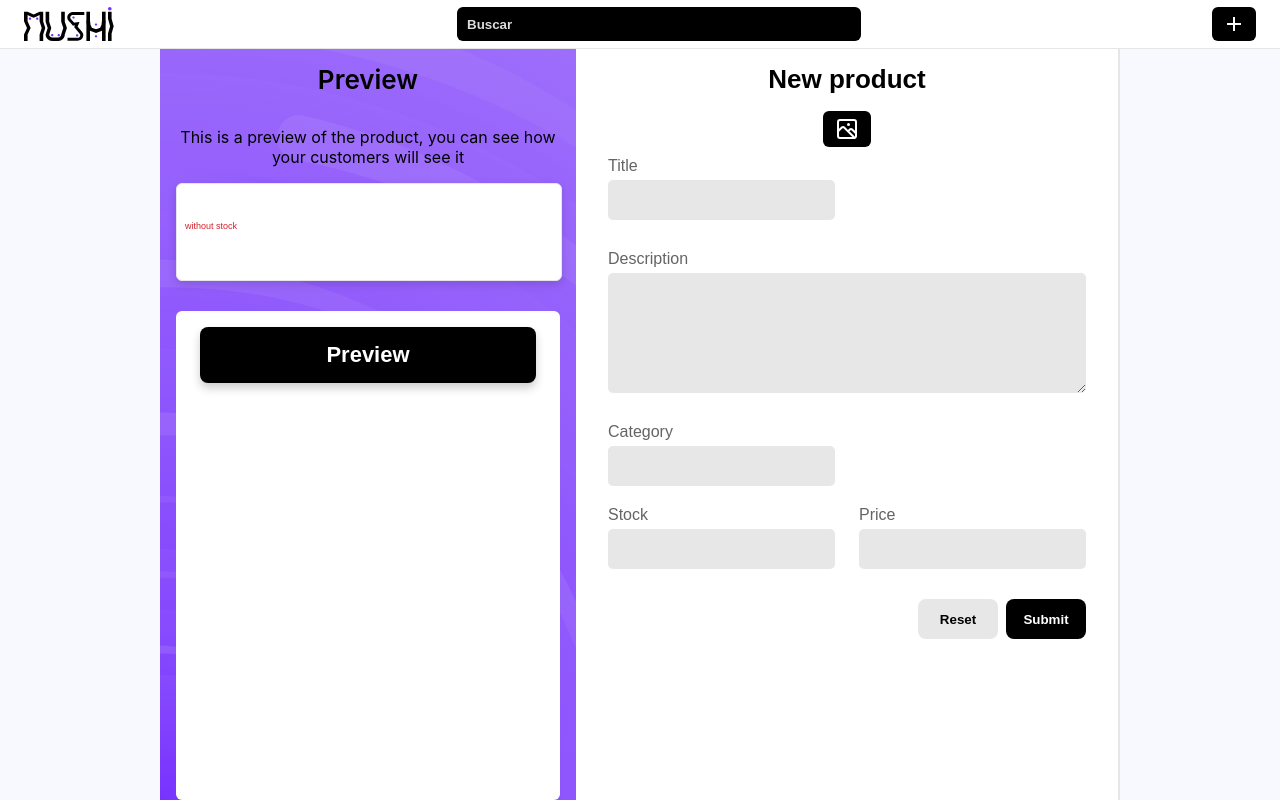
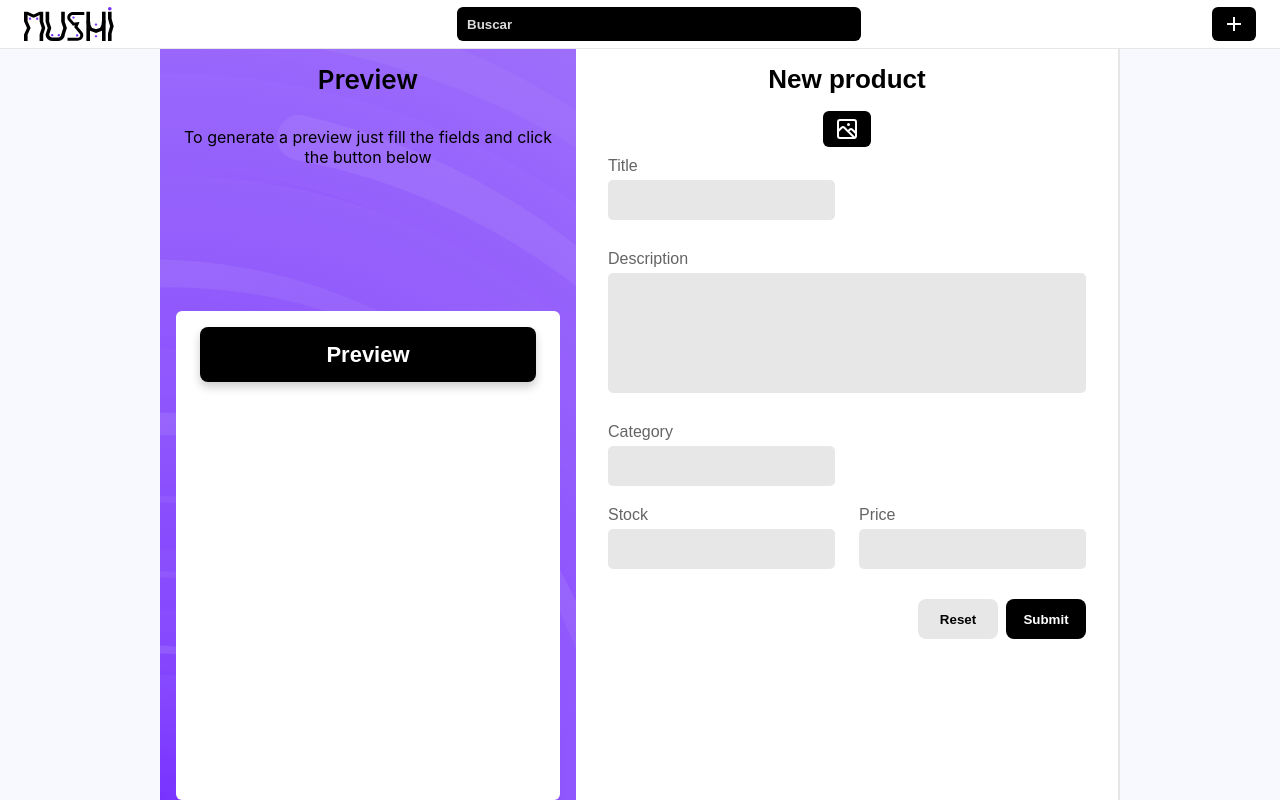
Before and after one commit to aithonai/Mushi, a React (Create React App) app in the folder app/: page /new in a window 1280 px wide. Built offline with nearby package versions, Linux system fonts and the light colour scheme.

Commit message:
Card preview finished

```diff
--- a/app/src/components/Card.jsx
+++ b/app/src/components/Card.jsx
@@ -4,9 +4,7 @@ export default function Card({ thumbnail, image, name, description, stock }) {
   return (
     <div className="card">
       <div className="image">
-        {
-          image && <img src={thumbnail ? thumbnail : image} alt={name} />
-        }
+        {thumbnail && <img src={thumbnail || thumbnail[0]} alt={name} />}
       </div>
       <div className="information">
         <a href="#__" className="title">
@@ -14,11 +12,7 @@ export default function Card({ thumbnail, image, name, description, stock }) {
         </a>
         <div className="details">
           <div className="stock">
-            {stock ? (
-              <span className="withStock">with stock</span>
-            ) : (
-              <span className="withoutStock">without stock</span>
-            )}
+            {stock > 0 && <span className="withStock">with stock</span>}
           </div>
         </div>
         <span className="desc">{description}</span>
--- a/app/src/components/Product_form.jsx
+++ b/app/src/components/Product_form.jsx
@@ -1,5 +1,5 @@
+import "../scss/Product_form.scss"
 import { useState, useRef } from "react"
-import "../scss/Product_form.scss"
 import Card from "./Card"
 import MyButton from "./MyButton"
 import { UilScenery } from "@iconscout/react-unicons"
@@ -46,10 +46,12 @@ function ProductForm() {
     let newPreview = {}
     const elements = form.current.elements
     for (const el of elements) {
-      if (el.name !== "")
-        newPreview = { ...newPreview, [el.name]: el.files || el.value }
+      if (el.name !== "") newPreview = { ...newPreview, [el.name]: el.value }
     }
-    setPreview(newPreview)
+
+    images.length > 0
+    ? setPreview({ ...newPreview, "thumbnail": URL.createObjectURL(images[0])})
+    : setPreview({ ...newPreview })
   }
 
   return (
@@ -57,12 +59,22 @@ function ProductForm() {
       <aside className="preview">
         <header className="header">Preview</header>
 
-        <section className="card_preview">{
-        <>
-          <p>This is a preview of the product, you can see how your customers will see it</p>
-          <Card />
-        </>
-        }</section>
+        <section className="card_preview">
+          {preview ? (
+            <>
+              <p>
+                This is a preview of the product, you can see how your customers
+                will see it
+              </p>
+              <Card {...preview} />
+            </>
+          ) : (
+            <p>
+              To generate a preview just fill the fields
+              and click the button below
+            </p>
+          )}
+        </section>
 
         <section className="controls_preview">
           <button className="button_preview" onClick={handlePreview}>
@@ -86,7 +98,7 @@ function ProductForm() {
         <div className="input_images">
           <input
             type="file"
-            name="images"
+            name="image"
             id="image"
             multiple
             onChange={handleImages}
@@ -101,14 +113,14 @@ function ProductForm() {
           </button>
         </div>
 
-        <div>
+        <div className="input_container">
           <label htmlFor="Name">Title</label>
           <div>
             <input required type="text" name="name" id="Name" maxLength={255} />
           </div>
         </div>
 
-        <div className="Description">
+        <div className="input_container Description">
           <label htmlFor="Description">Description</label>
           <div>
             <textarea
@@ -121,7 +133,7 @@ function ProductForm() {
           </div>
         </div>
 
-        <div>
+        <div className="input_container">
           <label htmlFor="Category">Category</label>
           <input
             required
@@ -131,8 +143,9 @@ function ProductForm() {
             maxLength={255}
           />
         </div>
+
         <div className="shared_fields">
-          <div>
+          <div className="input_container">
             <label htmlFor="Stock">Stock</label>
             <input
               required
@@ -143,7 +156,7 @@ function ProductForm() {
             />
           </div>
 
-          <div>
+          <div className="input_container">
             <label htmlFor="Price">Price</label>
             <input
               required
--- a/app/src/components/Section.jsx
+++ b/app/src/components/Section.jsx
@@ -36,12 +36,7 @@ function Section(props) {
           {products.map(product => (
             <Card
               key={product.id + Math.random()}
-              thumbnail={product.thumbnail}
-              image={product.image}
-              name={product.name}
-              description={product.description}
-              stock={product.description}
-              stars={product.stars}
+              {...product}
             />
           ))}
         </section>
--- a/app/src/scss/Card.scss
+++ b/app/src/scss/Card.scss
@@ -19,6 +19,7 @@ $card-border-color: rgb(230, 230, 230);
   background-color: white;
   font-family: $font;
   color: #303030;
+  text-align: left;
 
   .image {
     width: 30%;
--- a/app/src/scss/Product_form.scss
+++ b/app/src/scss/Product_form.scss
@@ -22,6 +22,14 @@
     background-color: $white-color;
     border-right: 2px solid #e6e6e6;
 
+    div {
+      display: flex;
+      flex-direction: column;
+      justify-content: center;
+      text-align: left;
+      margin-bottom: 10px;
+    }
+
     .input_images {
       width: 100%;
       display: flex;
@@ -41,9 +49,13 @@
         border-width: 0;
         cursor: pointer;
 
-        & { transition: all 0.2s; }
-        &:hover, &:focus {
-          box-shadow: 0 0 2px 3px transparentize($color: $primary-color, $amount: 0.5);
+        & {
+          transition: all 0.2s;
+        }
+        &:hover,
+        &:focus {
+          box-shadow: 0 0 2px 3px
+            transparentize($color: $primary-color, $amount: 0.5);
           transition: all 0.2s;
         }
       }
@@ -51,16 +63,11 @@
 
     .Description {
       width: 100%;
+      resize: none;
     }
   }
 
   div {
-    display: flex;
-    flex-direction: column;
-    justify-content: center;
-    margin-bottom: 10px;
-    text-align: left;
-
     label {
       font-size: 1rem;
       margin-bottom: 5px;
@@ -70,7 +77,7 @@
     input {
       height: 40px;
       border-width: 0px;
-      background-color: #E7E7E7;
+      background-color: #e7e7e7;
       border-radius: 5px;
       padding: 0 10px;
       font-size: 16px;
@@ -81,23 +88,24 @@
     textarea {
       height: 100px;
       border-width: 0px;
-      background-color: #E7E7E7;
+      background-color: #e7e7e7;
       border-radius: 5px;
       padding: 10px;
       font-size: 16px;
       color: #333;
       margin-bottom: 10px;
+      resize: none;
     }
   }
 
-  .controls {
+  div.controls {
     width: 100%;
     display: flex;
     justify-content: flex-end;
     flex-direction: row;
   }
 
-  .shared_fields {
+  div.shared_fields {
     width: 100%;
     flex-direction: row;
     justify-content: space-between;
@@ -152,13 +160,15 @@
   font-size: 22px;
   box-shadow: 0 5px 10px transparentize($color: $dark-color, $amount: 0.8);
 
-  &:hover, &:focus {
+  &:hover,
+  &:focus {
     box-shadow: 0 0 2px 3px transparentize($color: $primary-color, $amount: 0.5);
     transition: all 0.2s;
   }
 }
 
 .images_preview {
+  margin-top: 1rem;
   width: 100%;
   height: 100%;
 }
```
Also changed, not shown: 1 other file (tests, documents, lock files or other folders).
